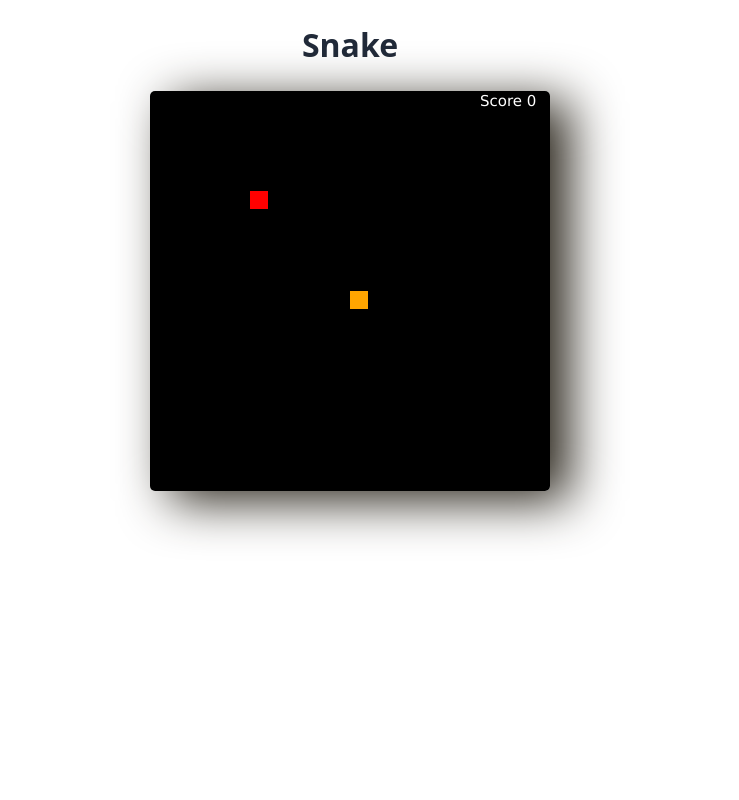
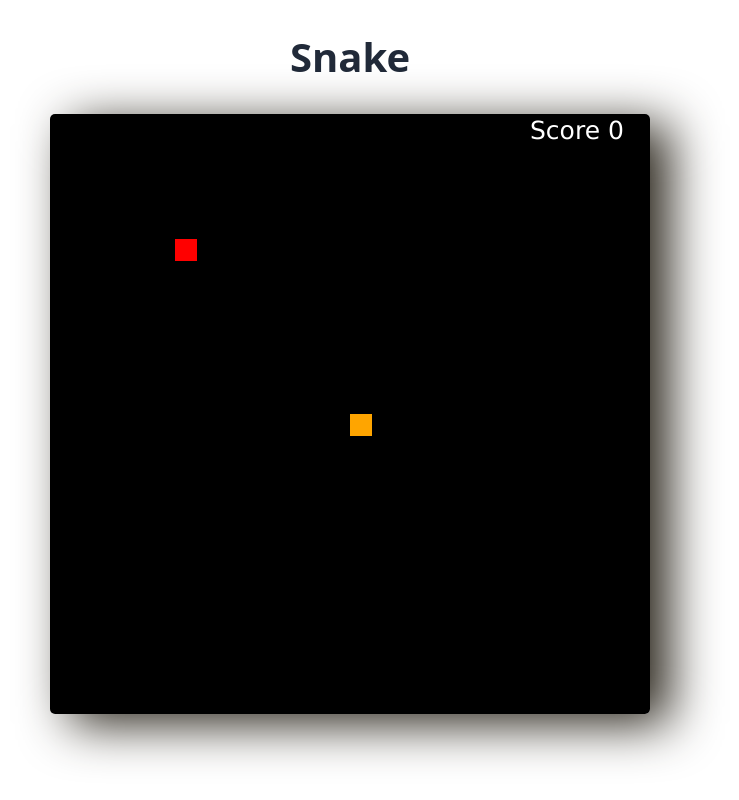
Before and after one commit to AgnieszkaStasiak123/Snake, a plain HTML site: page index.html in a window 1280 px wide. Shown: the whole page, without its empty margins (290-1029 px from the left). Drawn offline with Linux system fonts and the light colour scheme.

Commit message:
bigger canvas. minor changes

```diff
--- a/Snake.js
+++ b/Snake.js
@@ -14,11 +14,11 @@ let score = 0;
 
 let speed = 7;
 
-let tileCount = 20;
+let tileCount = 25;
 let tileSize = canvas.width / tileCount - 2;
 
-let headX = 10;
-let headY = 10;
+let headX = 12;
+let headY = 12;
 
 const snakeParts = [];
 let tailLength = 2;
@@ -101,7 +101,7 @@ function isGameOver(){
 
 function drawGameOverTxt(){
     ctx.fillStyle = "white"
-    ctx.font = "50px Verdana";
+    ctx.font = "80px Verdana";
 
     var gradient = ctx.createLinearGradient(0, 0 , canvas.width, 0)
     gradient.addColorStop("0", "magenta");
@@ -110,13 +110,13 @@ function drawGameOverTxt(){
 
     ctx.fillStyle = gradient;
 
-    ctx.fillText("GAME OVER", canvas.width / 6.5, canvas.height / 2)
+    ctx.fillText("GAME OVER", canvas.width / 10.5, canvas.height / 1.80)
 }
 
 function drawScore(){
     ctx.fillStyle = "white";
-    ctx.font = "15px Verdana"
-    ctx.fillText("Score " + score, canvas.width-70, 15);
+    ctx.font = "25px Verdana"
+    ctx.fillText("Score " + score, canvas.width-120, 25);
 }
 
 
--- a/Style.css
+++ b/Style.css
@@ -2,7 +2,7 @@ body{
     background-color: rgb(255, 255, 255);
     color: rgb(33, 42, 57);
     font-family: 'Open Sans', sans-serif;
-    font-size: 16px;
+    font-size: 20px;
     line-height: 1.5;
     margin: 0;
     padding: 0;
--- a/index.html
+++ b/index.html
@@ -9,7 +9,7 @@
  </head>
  <body>
    <h1>Snake</h1>
-   <canvas id="canvas" width="400" height="400"></canvas>
+   <canvas id="canvas" width="600" height="600"></canvas>
    <script src="Snake.js" ></script>
  </body>
  </html>
```
Also changed, not shown: ToDos.txt (added).
